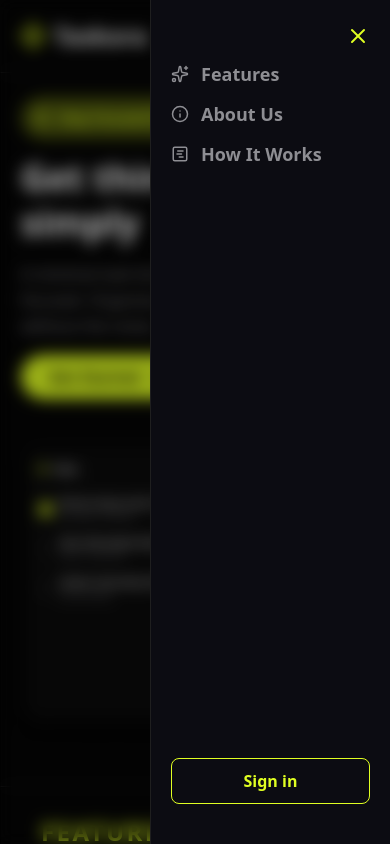
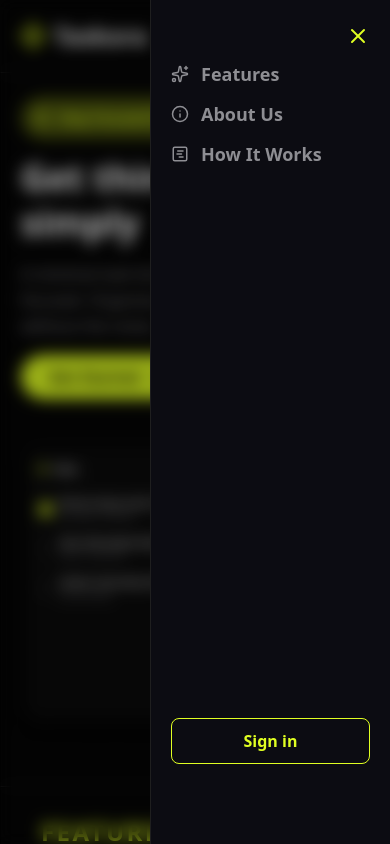
Before and after one commit to caseabdullah/Taskora, a React (Vite) app in the folder Frontend/: page / in a window 390 px wide. Both pictures are taken after a click on the button 356 px from the left and 36 px from the top of the page. Shown: the top 844 px of the page. Built offline with nearby package versions, Linux system fonts and the light colour scheme.

Commit message:
Update responsive hero section

```diff
--- a/Frontend/src/components/Nav.jsx
+++ b/Frontend/src/components/Nav.jsx
@@ -63,7 +63,7 @@ const Nav = () => {
       {/* Mobile Menu */}
       {menuOpen && (
         <div className='fixed inset-0 h-screen z-50 flex items-center justify-center bg-black/30 backdrop-blur-sm'>
-          <div className="fixed top-0 h-screen pb-10 w-60 right-0 bg-[#0C0C12] border-l border-[#1F1F1F] px-5 py-6 flex flex-col justify-between md:hidden">
+          <div className="fixed top-0 h-screen pb-20 w-60 right-0 bg-[#0C0C12] border-l border-[#1F1F1F] px-5 py-6 flex flex-col justify-between md:hidden">
           <div className='flex flex-col gap-3'>
             <div className='flex justify-end'>
             <div
```
